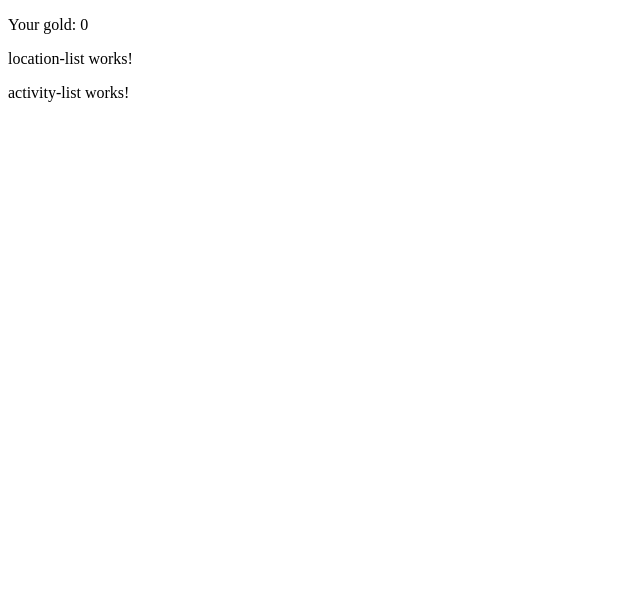
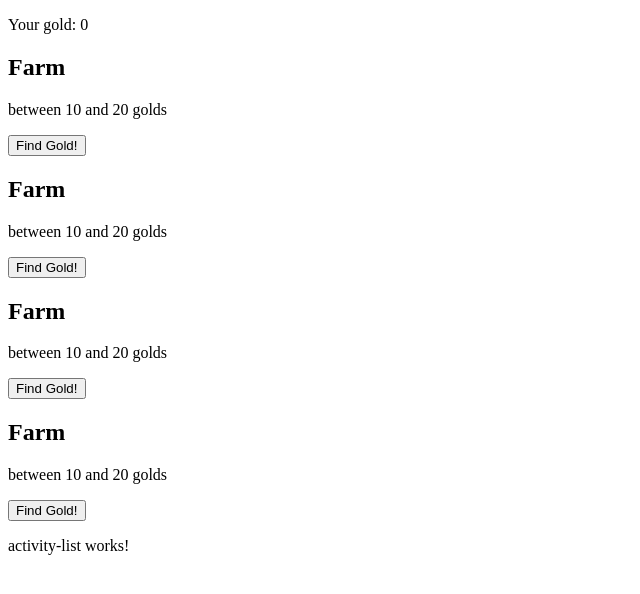
Before and after one commit to dojo-ninja-gold/ng-client, an Angular app: page / in a window 1280 px wide. Shown: the top 594 px of the page, without its empty margins (0-640 px from the left). Built offline with nearby package versions, Linux system fonts and the light colour scheme.

Commit message:
added static html for location-list component

```diff
--- a/src/app/location-list/location-list.component.html
+++ b/src/app/location-list/location-list.component.html
@@ -1,3 +1,22 @@
-<p>
-  location-list works!
-</p>
+<div class="locations">
+  <div class="location">
+    <h2>Farm</h2>
+    <p>between 10 and 20 golds</p>
+    <button>Find Gold!</button>
+  </div>
+  <div class="location">
+    <h2>Farm</h2>
+    <p>between 10 and 20 golds</p>
+    <button>Find Gold!</button>
+  </div>
+  <div class="location">
+    <h2>Farm</h2>
+    <p>between 10 and 20 golds</p>
+    <button>Find Gold!</button>
+  </div>
+  <div class="location">
+    <h2>Farm</h2>
+    <p>between 10 and 20 golds</p>
+    <button>Find Gold!</button>
+  </div>
+</div>
```
